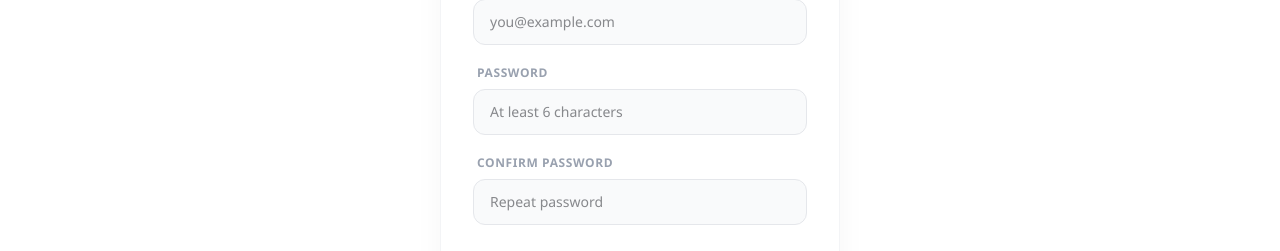
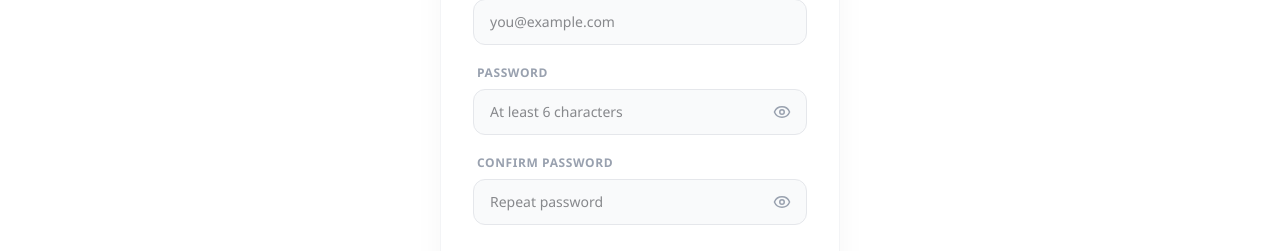
Before and after one commit to OnikTechHub/Wanderly, a Next.js app: page /register in a window 1280 px wide. Shown: the part 437-688 px from the top of the page. Built offline with nearby package versions, Linux system fonts and the light colour scheme; no server answers.

Commit message:
New Update Register Page

```diff
--- a/src/app/register/page.tsx
+++ b/src/app/register/page.tsx
@@ -3,7 +3,7 @@
 import { useState } from "react";
 import { useRouter } from "next/navigation";
 import Link from "next/link";
-import { Compass, AlertCircle } from "lucide-react";
+import { Compass, AlertCircle, Eye, EyeOff } from "lucide-react";
 import { apiFetch } from "@/lib/api";
 
 export default function RegisterPage() {
@@ -12,6 +12,10 @@ export default function RegisterPage() {
   const [email, setEmail] = useState("");
   const [password, setPassword] = useState("");
   const [confirm, setConfirm] = useState("");
+
+  const [showPassword, setShowPassword] = useState(false);
+  const [showConfirm, setShowConfirm] = useState(false);
+
   const [error, setError] = useState("");
   const [loading, setLoading] = useState(false);
 
@@ -74,45 +78,44 @@ export default function RegisterPage() {
 
           <div>
             <label className="text-xs font-bold text-gray-400 uppercase tracking-wider block mb-2 ml-1">Full Name</label>
-            <input
-              value={name}
-              onChange={(e) => setName(e.target.value)}
-              className="w-full bg-gray-50 border border-gray-200 rounded-xl px-4 py-3 text-sm outline-none focus:border-[var(--color-primary)] focus:bg-white transition-all"
-              placeholder="Jane Traveler"
-            />
+            <input value={name} onChange={(e) => setName(e.target.value)} className="w-full bg-gray-50 border border-gray-200 rounded-xl px-4 py-3 text-sm outline-none focus:border-[var(--color-primary)] focus:bg-white transition-all" placeholder="Jane Traveler" />
           </div>
 
           <div>
             <label className="text-xs font-bold text-gray-400 uppercase tracking-wider block mb-2 ml-1">Email</label>
-            <input
-              type="email"
-              value={email}
-              onChange={(e) => setEmail(e.target.value)}
-              className="w-full bg-gray-50 border border-gray-200 rounded-xl px-4 py-3 text-sm outline-none focus:border-[var(--color-primary)] focus:bg-white transition-all"
-              placeholder="you@example.com"
-            />
+            <input type="email" value={email} onChange={(e) => setEmail(e.target.value)} className="w-full bg-gray-50 border border-gray-200 rounded-xl px-4 py-3 text-sm outline-none focus:border-[var(--color-primary)] focus:bg-white transition-all" placeholder="you@example.com" />
           </div>
 
           <div>
             <label className="text-xs font-bold text-gray-400 uppercase tracking-wider block mb-2 ml-1">Password</label>
+            <div className="relative">
               <input
-              type="password"
+                type={showPassword ? "text" : "password"}
                 value={password}
                 onChange={(e) => setPassword(e.target.value)}
-              className="w-full bg-gray-50 border border-gray-200 rounded-xl px-4 py-3 text-sm outline-none focus:border-[var(--color-primary)] focus:bg-white transition-all"
+                className="w-full bg-gray-50 border border-gray-200 rounded-xl px-4 py-3 text-sm outline-none focus:border-[var(--color-primary)] focus:bg-white transition-all pr-12"
                 placeholder="At least 6 characters"
               />
+              <button type="button" onClick={() => setShowPassword(!showPassword)} className="absolute right-4 top-1/2 -translate-y-1/2 text-gray-400 hover:text-[var(--color-primary)] transition-colors">
+                {showPassword ? <EyeOff size={18} /> : <Eye size={18} />}
+              </button>
+            </div>
           </div>
 
           <div>
             <label className="text-xs font-bold text-gray-400 uppercase tracking-wider block mb-2 ml-1">Confirm Password</label>
+            <div className="relative">
               <input
-              type="password"
+                type={showConfirm ? "text" : "password"}
                 value={confirm}
                 onChange={(e) => setConfirm(e.target.value)}
-              className="w-full bg-gray-50 border border-gray-200 rounded-xl px-4 py-3 text-sm outline-none focus:border-[var(--color-primary)] focus:bg-white transition-all"
+                className="w-full bg-gray-50 border border-gray-200 rounded-xl px-4 py-3 text-sm outline-none focus:border-[var(--color-primary)] focus:bg-white transition-all pr-12"
                 placeholder="Repeat password"
               />
+              <button type="button" onClick={() => setShowConfirm(!showConfirm)} className="absolute right-4 top-1/2 -translate-y-1/2 text-gray-400 hover:text-[var(--color-primary)] transition-colors">
+                {showConfirm ? <EyeOff size={18} /> : <Eye size={18} />}
+              </button>
+            </div>
           </div>
 
           <button type="submit" disabled={loading} className="w-full bg-[var(--color-primary)] text-white font-bold py-3.5 rounded-xl hover:opacity-90 active:scale-[0.98] transition-all disabled:opacity-60 mt-2">
```
Lines whose indentation alone changed are shown as unchanged.
